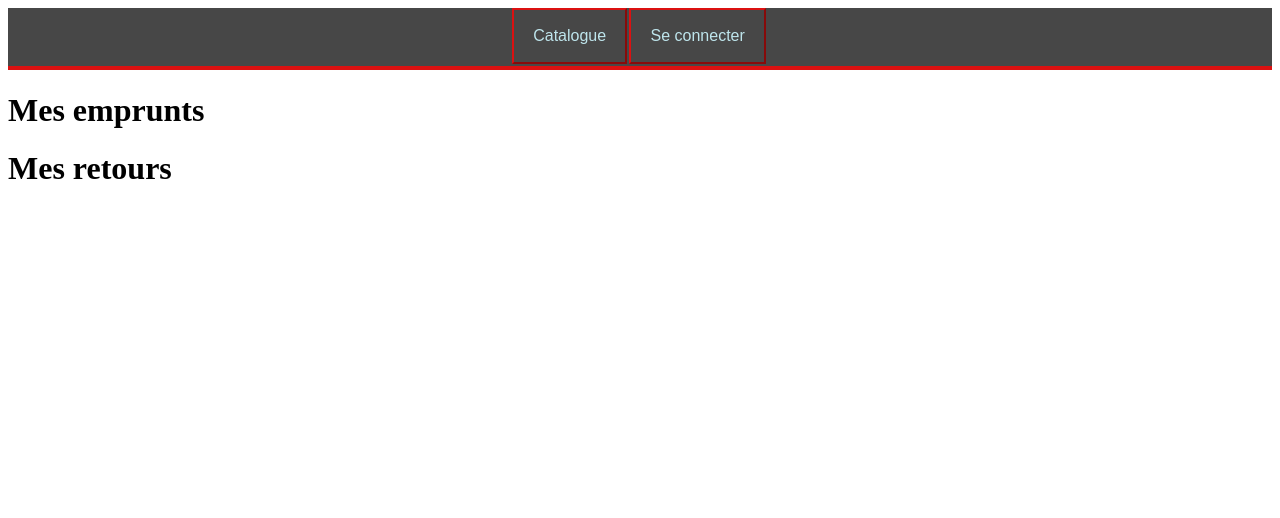
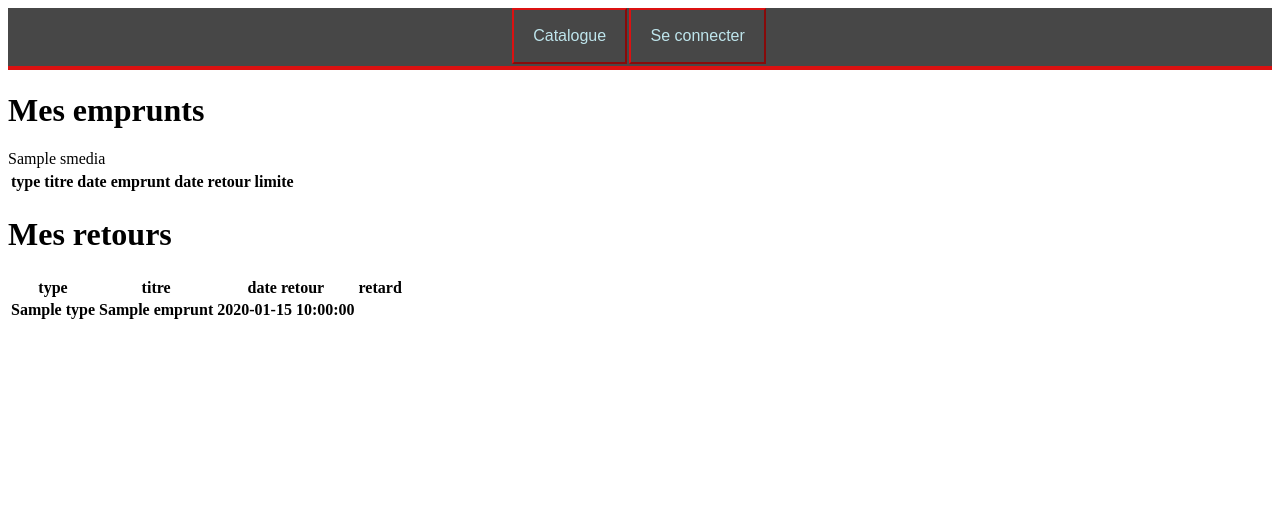
Before and after one commit to esomly19/Atelier_Mediathek, a PHP site: template MediaNet_Usagers/src/Views/EmpruntRetour.html.twig in a window 1280 px wide. Shown: the top 518 px of the page. Run offline with PHP 8.4, Linux system fonts and the light colour scheme; the template is opened without the code that fills it: most values are stand-ins (such as "Sample title", 1, 10 or a date in 2020); lists and menus that the app fills with data are empty; some libraries are stand-ins or nearby versions.

Commit message:
l'usager peu voir la liste des document qu'il a emprunter et rendu

```diff
--- a/MediaNet_Usagers/public/index.php
+++ b/MediaNet_Usagers/public/index.php
@@ -74,9 +74,7 @@ $app->get('/deconnection', "\\app\\Controllers\\loginController:seDeconnecter")-
 $app->get('/catalogue', "\\app\\Controllers\\catalogueController:afficherCatalogue")->setName('catalogue');
 
 $app->group('', function() {
-    $this->get('/emprunt&retour', function(Request $request, Response $response, $args){
-        return $this->view->render($response, 'EmpruntRetour.html.twig');
-    })->setName('emprunt&retour');
+    $this->get('/emprunt&retour', "\\app\\Controllers\\empruntRetourController:mesEmpruntRetour")->setName('emprunt&retour');
 
     $this->get('/profil',"\\app\\Controllers\\loginController:monProfil")->setName('profil');
 
--- a/MediaNet_Usagers/src/Views/EmpruntRetour.html.twig
+++ b/MediaNet_Usagers/src/Views/EmpruntRetour.html.twig
@@ -5,9 +5,74 @@
 {% endblock %}
 
 {% block content %}
+    <div class="row">
 
-    <h1>Mes emprunts</h1>
+        <div>
+            <table class="emprunts">
+                <thead>
+                    <tr>
+                        <h1>Mes emprunts</h1>
+                    </tr>
+                    <tr>
+                        <th>type</th>
+                        <th>titre</th>
+                        <th>date emprunt</th>
+                        <th>date retour limite</th>
+                    </tr>
+                </thead>
+                <tbody>
+                {% for media in Emprunts %}
+                {{ smedia }}
+                {% if not media.date_retour %}
+                    <tr>
+                        <th>{{media.type}}</th>
+                        <th>{{media.titre}}</th>
+                        <th>{{media.date_emprunt}}</th>
+                        <th>{{media.date_limite}}</th>
+                    </tr>
+                {% endif %}
 
-    <h1>Mes retours</h1>
+                {% endfor %}
+            </tbody>
+            </table>
+        </div>
+
+        <div>
+
+            <table>
+                <thead>
+                    <tr>
+                        <h1>Mes retours</h1>
+                    </tr>
+                    <tr>
+                        <th>type</th>
+                        <th>titre</th>
+                        <th>date retour</th>
+                        <th>retard</th>
+                    </tr>
+                </thead>
+                <tbody>
+                {% for media in Emprunts %}
+                {% if  media.date_retour %}
+
+                    <tr>
+                        <th>{{media.type}}</th>
+                        <th>{{media.titre}}</th>
+                        <th>{{media.date_retour}}</th>
+                        {# {{% if media.date_retour < media.date_limite %}}
+                        <th>\u00D7</th>
+                        {{% else %}} #}
+                        <th></th>
+                        {# {{% endif %}} #}
+                    </tr>
+            {% endif %}
+
+            {% endfor %}
+            </tbody>
+            </table>
+        </div>
+
+
+    </div>
 
 {% endblock %}
```
Also changed, not shown: MediaNet_Usagers/src/Controllers/empruntRetourController.php (added, +23 -0 lines).
